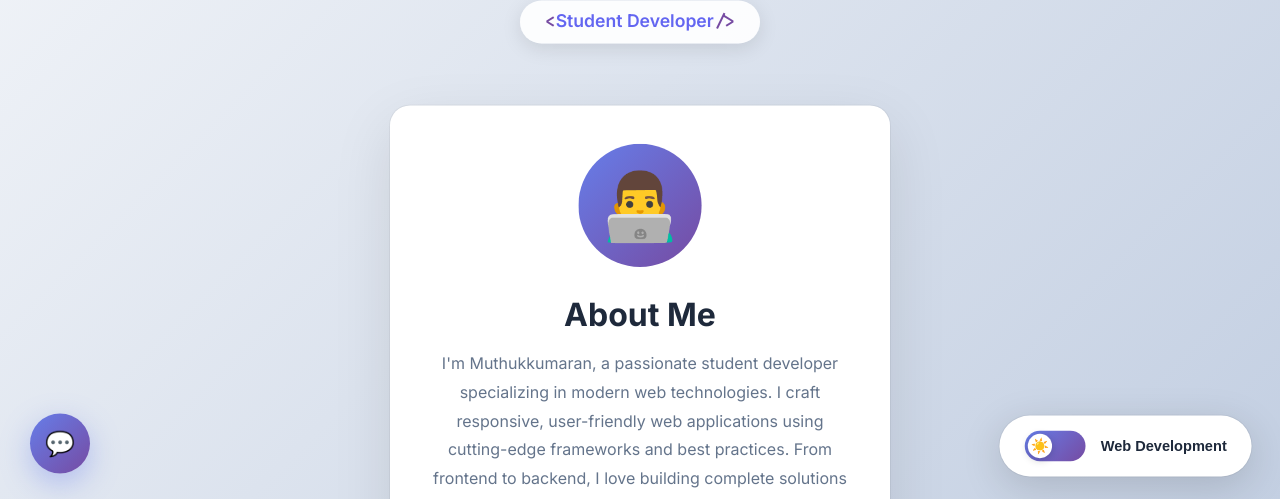
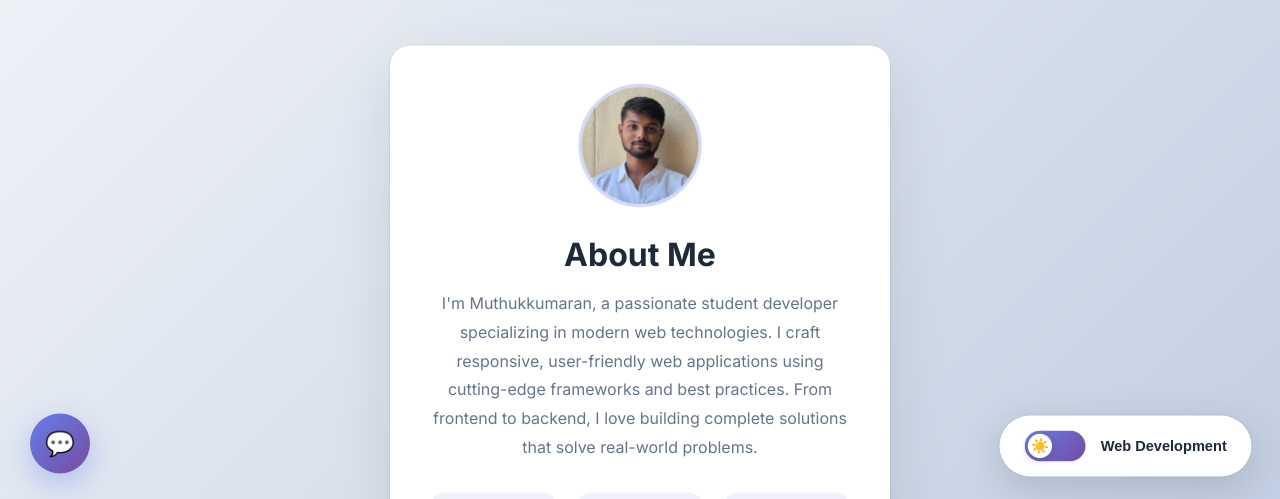
Before and after one commit to Muthu39/muthu39.github.io, a React (Vite) app: page / in a window 1280 px wide. Shown: the part 294-793 px from the top of the page. Built offline with nearby package versions, Linux system fonts and the light colour scheme.

Commit message:
Feat : Modified the portfolio

```diff
--- a/package.json
+++ b/package.json
@@ -12,7 +12,8 @@
   "dependencies": {
     "@splinetool/react-spline": "^4.1.0",
     "react": "^19.2.0",
-    "react-dom": "^19.2.0"
+    "react-dom": "^19.2.0",
+    "react-router-dom": "^7.16.0"
   },
   "devDependencies": {
     "@eslint/js": "^9.39.1",
--- a/src/App.css
+++ b/src/App.css
@@ -182,7 +182,10 @@ body {
   z-index: 1;
   max-width: 1200px;
   margin: 0 auto;
-  padding: 60px 20px;
+    padding-top:0px;
+  padding-bottom: 0px;
+  padding-left: 20px;
+  padding-right: 20px;
 }
 
 /* ============================================
@@ -489,13 +492,11 @@ body {
   width: 120px;
   height: 120px;
   margin: 0 auto 30px;
-  background: linear-gradient(135deg, #667eea 0%, #764ba2 100%);
   border-radius: 50%;
-  display: flex;
-  align-items: center;
-  justify-content: center;
-  font-size: 4rem;
+  display: block;
+  object-fit: cover;
   animation: pulse-avatar 2s ease-in-out infinite;
+  border: 3px solid rgba(102, 126, 234, 0.3);
 }
 
 @keyframes pulse-avatar {
@@ -616,6 +617,12 @@ body {
   display: grid;
   grid-template-columns: repeat(auto-fit, minmax(280px, 1fr));
   gap: 30px;
+}
+
+.achievement-link {
+  text-decoration: none;
+  color: inherit;
+  display: block;
 }
 
 .achievement-card {
--- a/src/components/SplineBackground.css
+++ b/src/components/SplineBackground.css
@@ -1,7 +1,7 @@
 .spline-background {
   position: absolute;
   left: -25px;
-  top: -5%;
+  top: -35%;
   width: 100%;
   height: 100vh;
   pointer-events: auto;
--- a/src/components/cyber/CyberAchievements.jsx
+++ b/src/components/cyber/CyberAchievements.jsx
@@ -10,10 +10,17 @@ const CyberAchievements = () => {
       </h2>
       <div className="achievements-grid">
         {cyberAchievements.map((achievement, index) => (
+          <a
+            key={index}
+            href={achievement.link}
+            target="_blank"
+            rel="noopener noreferrer"
+            className="achievement-link"
+
+            style={{ animationDelay: `${index * 0.1}s` }}
+          >
             <div
-            key={index}
               className="achievement-card"
-            style={{ animationDelay: `${index * 0.1}s` }}
             >
               <div className="card-glow"></div>
               <div className="achievement-icon">{achievement.icon}</div>
@@ -21,6 +28,7 @@ const CyberAchievements = () => {
               <p>{achievement.description}</p>
               <div className="cyber-border"></div>
             </div>
+          </a>
         ))}
       </div>
     </section>
--- a/src/components/cyber/CyberContact.jsx
+++ b/src/components/cyber/CyberContact.jsx
@@ -21,15 +21,16 @@ const CyberContact = () => {
             </p>
             <p className="terminal-output">
               <span className="contact-label">Email:</span>{" "}
-              muthukkumaran@security.dev
+              muthukkumaran003@gmail.com
             </p>
             <p className="terminal-output">
               <span className="contact-label">GitHub:</span>{" "}
-              github.com/muthukkumaran
+              <a href="https://github.com/Muthu39" target="_blank" rel="noopener noreferrer" style={{ textDecoration: 'none' ,color:'white'}}>github.com/Muthu39</a>
             </p>
             <p className="terminal-output">
               <span className="contact-label">LinkedIn:</span>{" "}
-              linkedin.com/in/muthukkumaran
+              <a href="https://www.linkedin.com/in/bmk03" target="_blank" rel="noopener noreferrer" style={{ textDecoration: 'none' ,color:'white'}}>www.linkedin.com/in/bmk03
+</a>
             </p>
             <p className="terminal-line">
               <span className="terminal-prompt">root@muthu:~#</span>{" "}
--- a/src/components/cyber/CyberHeader.jsx
+++ b/src/components/cyber/CyberHeader.jsx
@@ -10,7 +10,7 @@ const CyberHeader = () => {
       </div>
       <p className="cyber-subtitle">
         <span className="typing-effect">
-          $ Cyber Security Specialist | Ethical Hacker
+          $ Cyber Security Student | Ethical Hacker
         </span>
       </p>
       <div className="cyber-intro">
--- a/src/components/web/WebAbout.jsx
+++ b/src/components/web/WebAbout.jsx
@@ -1,13 +1,12 @@
 import React from "react";
+import profileImage from "../../data/me.png";
 
 const WebAbout = () => {
   return (
     <section className="about-section">
       <div className="about-content">
         <div className="profile-card">
-          <div className="avatar-placeholder">
-            <span className="avatar-icon">👨‍💻</span>
-          </div>
+          <img src={profileImage} alt="Profile" className="avatar-placeholder" />
           <h2>About Me</h2>
           <p>
             I'm Muthukkumaran, a passionate student developer specializing in
@@ -18,12 +17,12 @@ const WebAbout = () => {
           </p>
           <div className="stats-grid">
             <div className="stat-item">
-              <div className="stat-number">15+</div>
+              <div className="stat-number">4</div>
               <div className="stat-label">Projects</div>
             </div>
             <div className="stat-item">
-              <div className="stat-number">3+</div>
-              <div className="stat-label">Years Coding</div>
+              <div className="stat-number">3</div>
+              <div className="stat-label">Years Coding Practice</div>
             </div>
             <div className="stat-item">
               <div className="stat-number">100%</div>
--- a/src/components/web/WebContact.jsx
+++ b/src/components/web/WebContact.jsx
@@ -13,33 +13,32 @@ const WebContact = () => {
           </p>
           <div className="contact-methods">
             <a
-              href="mailto:muthukkumaran@webdev.com"
+              href="mailto:muthukkumaran003@gmail.com"
               className="contact-method"
             >
               <span className="contact-icon">📧</span>
               <div>
                 <h3>Email</h3>
-                <p>muthukkumaran@webdev.com</p>
               </div>
             </a>
             <a
-              href="https://github.com/muthukkumaran"
+              href="https://github.com/Muthu39/"
               className="contact-method"
             >
               <span className="contact-icon">💻</span>
               <div>
                 <h3>GitHub</h3>
-                <p>@muthukkumaran</p>
               </div>
             </a>
             <a
-              href="https://linkedin.com/in/muthukkumaran"
+              href="https://www.linkedin.com/in/bmk03"
               className="contact-method"
+              target="_blank"
+              rel="noopener noreferrer"
             >
               <span className="contact-icon">💼</span>
               <div>
                 <h3>LinkedIn</h3>
-                <p>Muthukkumaran</p>
               </div>
             </a>
           </div>
--- a/src/data/cyberData.js
+++ b/src/data/cyberData.js
@@ -1,27 +1,28 @@
 export const cyberAchievements = [
   {
-    title: "CTF Competition Winner",
-    description: "1st place in National Cyber Security CTF 2024",
+    title: "CTF Player",
+    description: "Top 2% in TryHackMe",
     icon: "🏆",
+    link:"https://tryhackme.com/p/Hack...The...Devil",
   },
-  {
-    title: "Ethical Hacking Certification",
-    description: "CEH v12 - Certified Ethical Hacker",
-    icon: "🎓",
-  },
-  {
-    title: "Vulnerability Research",
-    description: "Discovered 3 CVEs in open-source software",
-    icon: "🔍",
-  },
-  {
-    title: "Security Audit",
-    description: "Conducted penetration testing for 5+ organizations",
-    icon: "🛡️",
-  },
+  // {
+  //   title: "Ethical Hacking Certification",
+  //   description: "CEH v12 - Certified Ethical Hacker",
+  //   icon: "🎓",
+  // },
+  // {
+  //   title: "Vulnerability Research",
+  //   description: "Discovered 3 CVEs in open-source software",
+  //   icon: "🔍",
+  // },
+  // {
+  //   title: "Security Audit",
+  //   description: "Conducted penetration testing for 5+ organizations",
+  //   icon: "🛡️",
+  // },
   {
     title: "Bug Bounty Hunter",
-    description: "Hall of Fame - Google, Microsoft Security Researchers",
+    description: "Found bugs on - Tripadvisor , S-Pankki, Wonder Diamonds",
     icon: "💰",
   },
 ];
@@ -34,6 +35,7 @@ export const cyberSkills = [
   "Burp Suite\" --Web Security",
   "Metasploit\" --Exploitation",
   "Nmap\" --Port Scanning",
+  "Bash Scripting\"",
 ];
 
 // export const cyberTools = [
@@ -46,21 +48,21 @@ export const cyberSkills = [
 
 export const cyberProjects = [
   {
-    title: "Network Intrusion Detection System",
+    title: "MAC Address-Based Authentication System",
     description:
-      "Built custom IDS using machine learning to detect anomalous network traffic patterns",
-    tech: ["Python", "Scikit-learn", "Scapy", "TensorFlow"],
+      "Secure authentication platform that eliminates passwords by verifying users through device MAC addresses, reducing unauthorized access and simplifying login workflows.",
+    tech: ["Python", "Flask", "SQLite", "Hashing Algorithms"],
   },
   {
-    title: "Password Strength Analyzer",
+    title: "AutoxRecon Framework",
     description:
-      "Tool to analyze and crack weak passwords using dictionary and brute-force attacks",
-    tech: ["Python", "Hashcat", "John the Ripper"],
+      "Automated web reconnaissance framework for penetration testing that performs OSINT-based subdomain discovery, endpoint crawling, and attack-surface mapping.",
+    tech: ["Python", "Nmap", "Katana", "Sublist3r", "Amass","Waybackurls"],
   },
-  {
-    title: "Web Application Firewall",
-    description:
-      "Custom WAF implementation to protect against common web attacks",
-    tech: ["Python", "Flask", "ModSecurity", "OWASP"],
-  },
+  // {
+  //   title: "Web Application Firewall",
+  //   description:
+  //     "Custom WAF implementation to protect against common web attacks",
+  //   tech: ["Python", "Flask", "ModSecurity", "OWASP"],
+  // },
 ];
--- a/src/data/webData.js
+++ b/src/data/webData.js
@@ -1,19 +1,19 @@
 export const webProjects = [
   {
     title: "E-Commerce Platform",
-    description: "Full-stack MERN application with payment integration",
-    tech: ["React", "Node.js", "MongoDB", "Stripe"],
+    description: "E-Commerce Website using MERN Stack ",
+    tech: ["React", "Node.js", "MongoDB", "Express"],
   },
   {
-    title: "Task Management App",
-    description: "Collaborative project management tool with real-time updates",
-    tech: ["React", "Firebase", "Material-UI"],
+    title: "ML-Powered Video Analytics VMS",
+    description: "Enterprise-grade multi-tenant video management system with real-time RTSP streaming, recording, playback, ML-based analytics, and role-based access control.",
+    tech: ["MERN Stack", "Ffmpeg", "ML","RTSP"],
   },
-  {
-    title: "Portfolio CMS",
-    description: "Content management system for dynamic portfolio websites",
-    tech: ["Next.js", "TypeScript", "PostgreSQL"],
-  },
+  // {
+  //   title: "Portfolio CMS",
+  //   description: "Content management system for dynamic portfolio websites",
+  //   tech: ["Next.js", "TypeScript", "PostgreSQL"],
+  // },
 ];
 
 export const webSkills = [
@@ -21,6 +21,6 @@ export const webSkills = [
   { name: "JavaScript", level: 85 },
   { name: "React", level: 80 },
   { name: "Node.js", level: 75 },
-  { name: "TypeScript", level: 70 },
+  { name: "Java", level: 70 },
   { name: "Git", level: 85 },
 ];
```
Also changed, not shown: src/data/me.png (added), 1 other file (tests, documents, lock files or other folders). Lines whose indentation alone changed are shown as unchanged.
